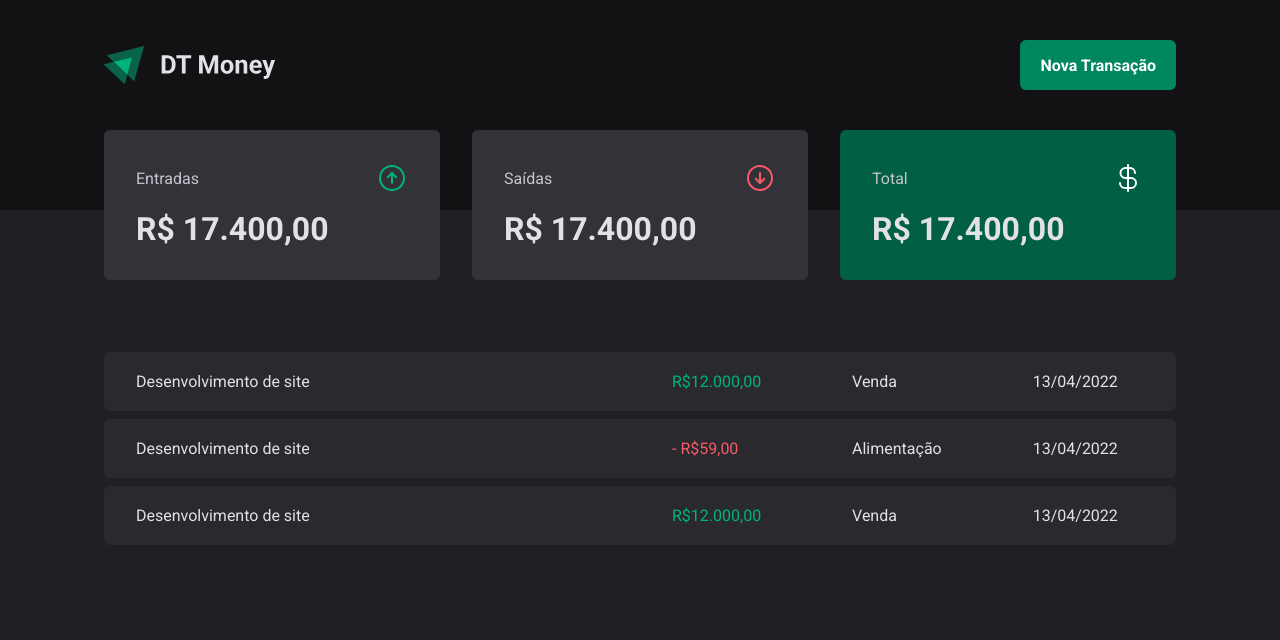
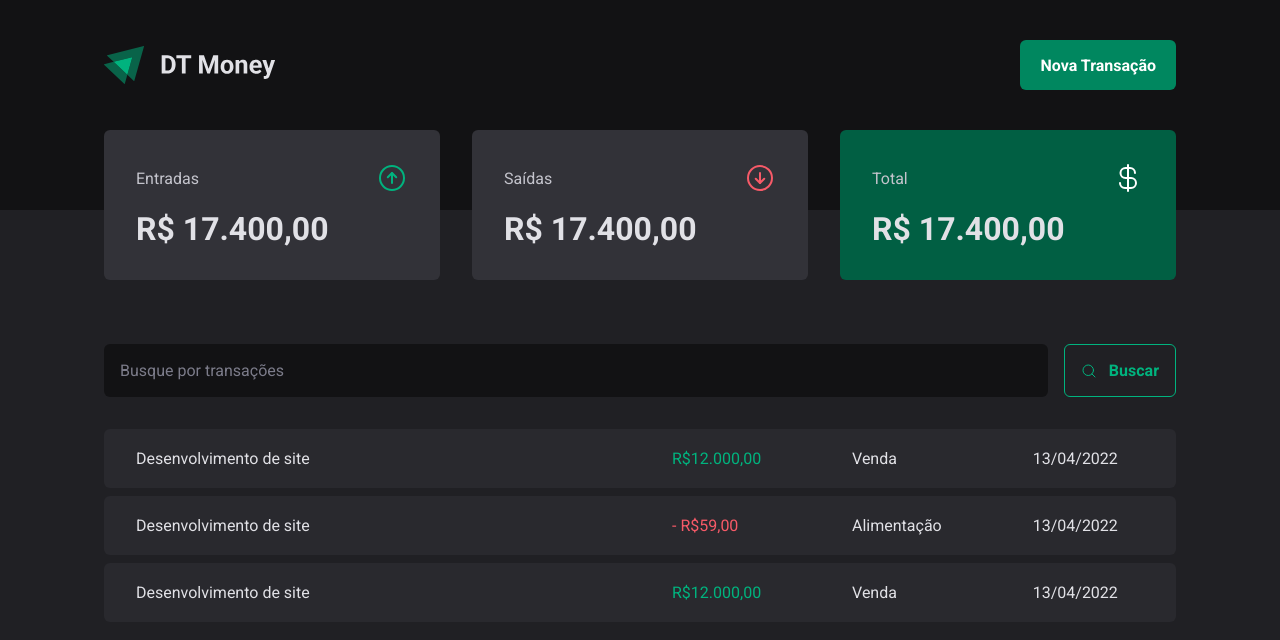
Before and after one commit to guarnieri007/dtMoney, a React (Vite) app: page / in a window 1280 px wide. Shown: the top 640 px of the page. Built offline with nearby package versions, Linux system fonts and the light colour scheme.

Commit message:
Adding the Search form
Created the styles for the search form

```diff
--- /dev/null
+++ b/src/components/searchForm.tsx
@@ -0,0 +1,15 @@
+import { MagnifyingGlass } from "phosphor-react";
+import { SearchFormContainer } from "./searchFormStyles";
+
+export function SearchForm() {
+    return (
+        <SearchFormContainer>
+            <input type="text" placeholder="Busque por transações" />
+
+            <button type="submit">
+                <MagnifyingGlass />
+                Buscar
+            </button>
+        </SearchFormContainer>
+    )
+}
--- /dev/null
+++ b/src/components/searchFormStyles.ts
@@ -0,0 +1,44 @@
+import styled from "styled-components";
+
+export const SearchFormContainer = styled.form`
+    display: flex;
+    gap: 1rem;
+
+    input {
+        flex: 1;
+        border-radius: 6px;
+        border: 0px;
+        background: ${p => p.theme["gray-900"]};
+        color: ${p => p.theme["gray-300"]};
+        padding: 1rem;
+        &:focus {
+            box-shadow: 0 0 0 2px ${p => p.theme["green-300"]};
+        }
+
+        &::placeholder {
+            color: ${p => p.theme["gray-500"]};
+        }
+    }
+
+    button {
+        display: flex;
+        align-items: center;
+        gap: 0.75rem;
+
+        border: 0px;
+        padding: 1rem;
+        background: transparent;
+        border: 1px solid ${p => p.theme["green-300"]};
+        color: ${p => p.theme["green-300"]};
+        font-weight: bold;
+        border-radius: 6px;
+
+        &:hover {
+            background: ${props => props.theme["green-500"]};
+            border-color: ${props => props.theme["green-500"]};
+            color: ${props => props.theme.white};
+            transition: background-color 0.2s, color 0.2s, border-color 0.2s;
+        }
+    }
+
+`
--- a/src/pages/transactionsStyles.ts
+++ b/src/pages/transactionsStyles.ts
@@ -12,6 +12,7 @@
     width: 100%;
     border-collapse: separate;
     border-spacing: 0 0.5rem;
+    margin-top: 1.5rem;
 
     td {
         padding: 1.25rem 2rem;
--- a/src/pages/trasactions.tsx
+++ b/src/pages/trasactions.tsx
@@ -1,4 +1,5 @@
 import { Header } from "../components/header";
+import { SearchForm } from "../components/searchForm";
 import { Summary } from "../components/summary";
 import { PriceHighlight, TransactionsContainer, TrasactionalTable } from "./transactionsStyles";
 
@@ -8,6 +9,7 @@
             <Header />
             <Summary />
             <TransactionsContainer>
+                <SearchForm />
                 <TrasactionalTable>
                     <tbody>
                         <tr>
```
